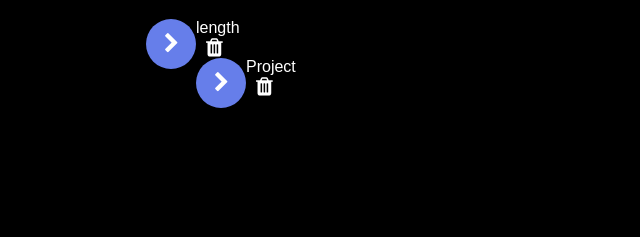
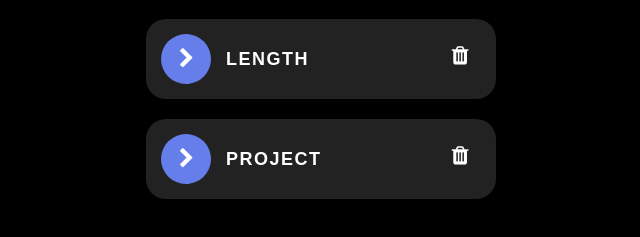
Before and after one commit to BaoLong-Kong/bandsync, a website: page lastprojects.html in a window 1280 px wide. Shown: the part 79-316 px from the top of the page, without its empty margins (319-959 px from the left). Drawn offline with Linux system fonts and the light colour scheme.

Commit message:
Update stylesheet.css

```diff
--- a/src/stylesheet.css
+++ b/src/stylesheet.css
@@ -59,6 +59,7 @@ i {
     right: 5px;
     top: 0px;
     z-index: 5;
+    cursor: pointer;
 }
 
 label {
@@ -219,3 +220,30 @@ label {
   audio::-webkit-media-controls-play-button{
 
   }
+
+.project{
+    background: #222222;
+    border-radius: 20px;
+    text-transform: uppercase;
+    text-decoration: none;
+    letter-spacing: 1.5;
+    display: block;
+    font-size: 18px;
+    font-weight: 600;
+    height: 50px;
+    padding: 15px;
+    margin-bottom: 20px;
+}
+
+.trash {
+    position: absolute;
+    right: 16px;
+    top: 16px;
+    z-index: 5;
+    cursor: pointer;
+}
+
+.prname{
+    padding: 15px;
+    float: left;
+}
```
